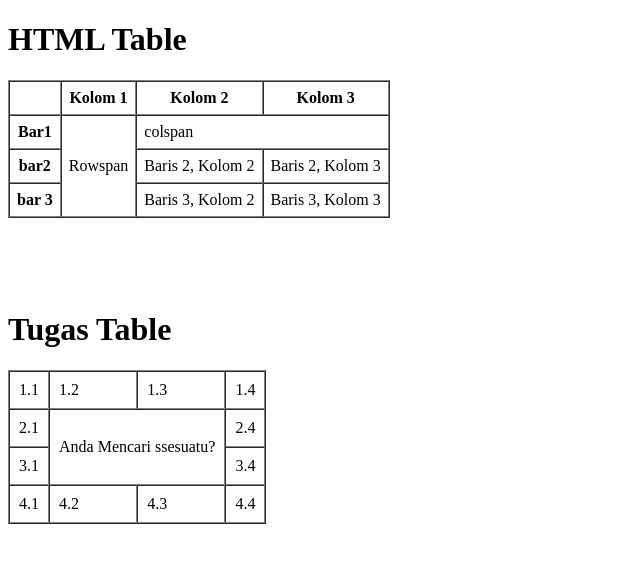
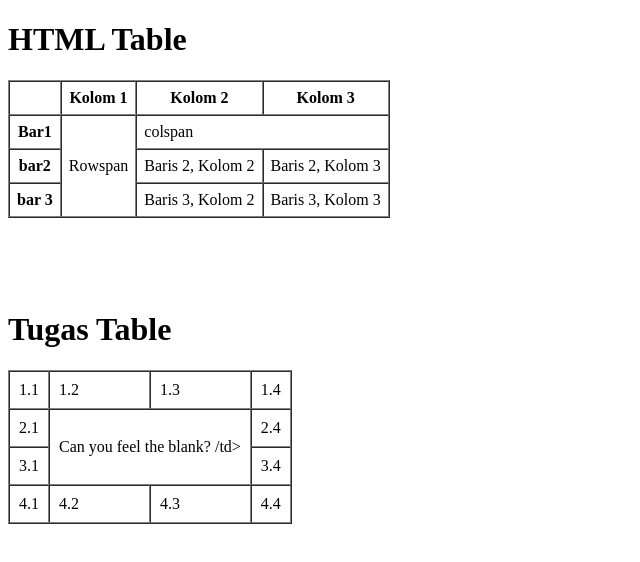
Before and after one commit to Pongantung-Jeremy/wd2020-s21710268, a plain HTML site: page Pertemuan 7/Table.html in a window 1280 px wide. Shown: the whole page, without its empty margins (0-640 px from the left). Drawn offline with Linux system fonts and the light colour scheme.

Commit message:
Update Table.html
Hanya mengganti text di rowspan

```diff
--- a/Pertemuan 7/Table.html
+++ b/Pertemuan 7/Table.html
@@ -52,7 +52,7 @@
             <td>1.4</td>
         </tr>
             <td>2.1</td>
-            <td rowspan="2" colspan="2">Anda Mencari ssesuatu?</td>
+            <td rowspan="2" colspan="2"> Can you feel the blank? /td>
             <td>2.4</td>
         <tr>
             <td>3.1</td>
```
